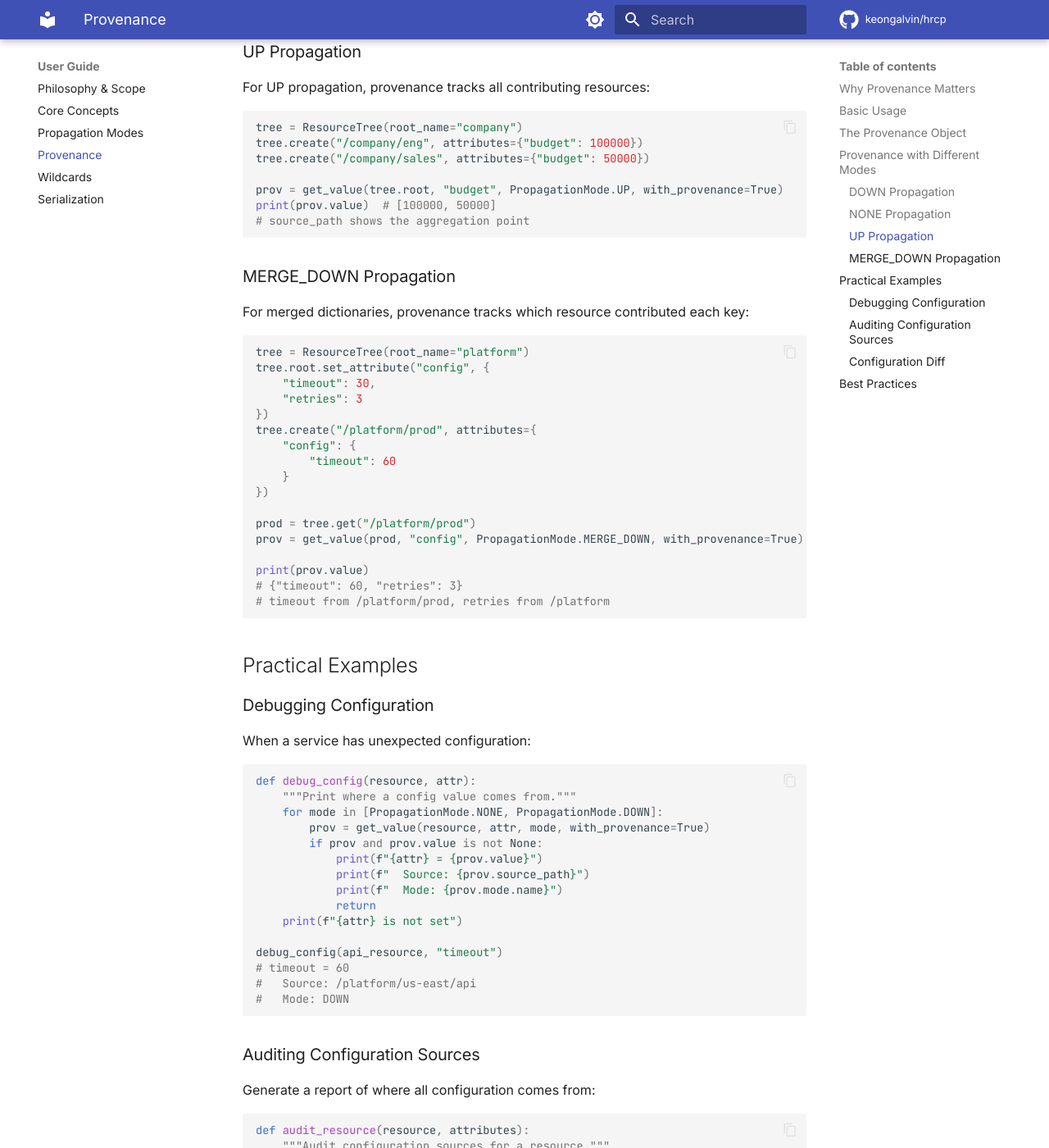
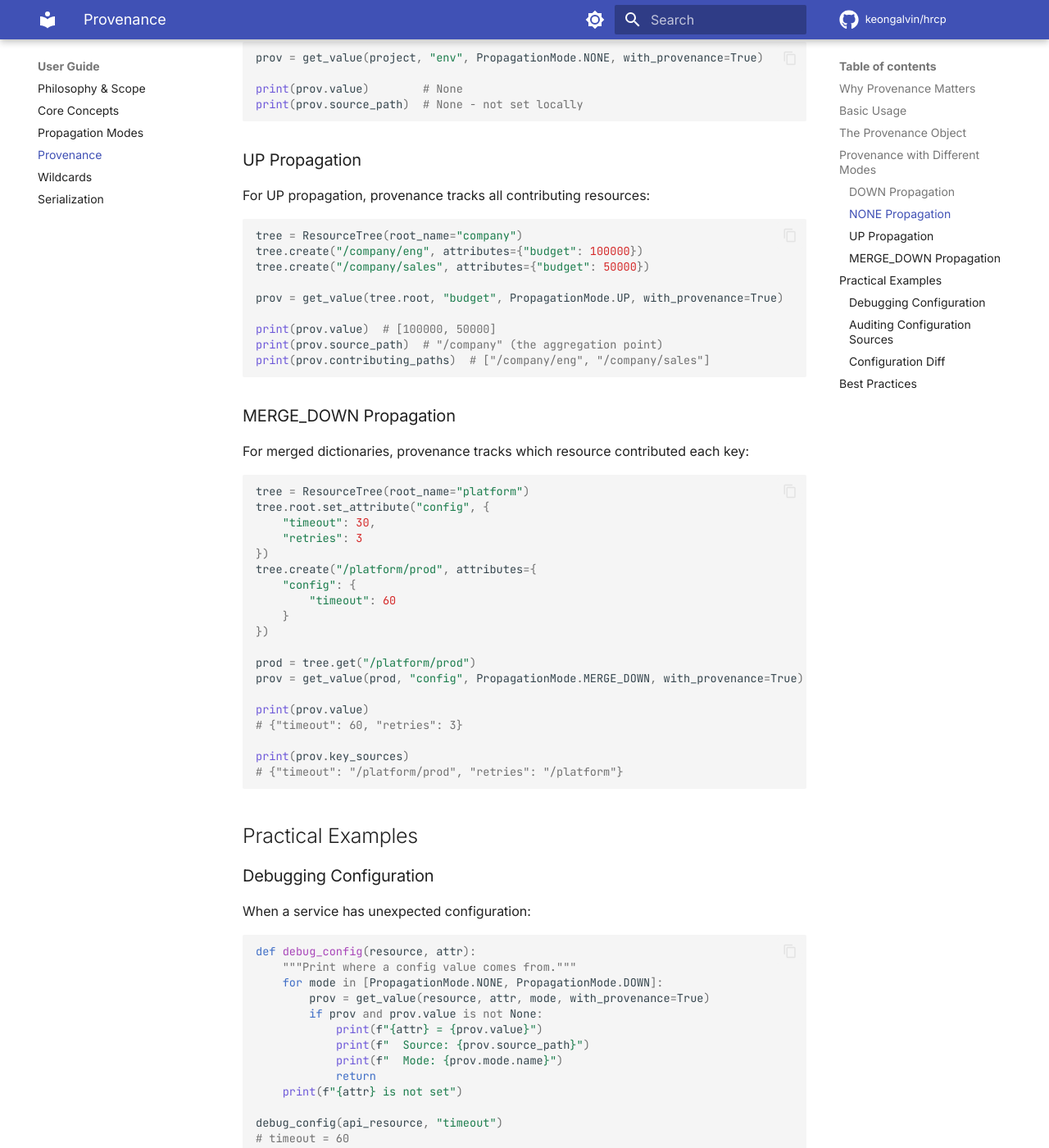
Before and after one commit to keongalvin/hrcp, an MkDocs documentation site: the page built from docs/guide/provenance.md, in a window 1280 px wide and 1400 px high, scrolled down 1917 px. Shown: the whole window at 82% size. Built offline with MkDocs 1.6.1 and Material for MkDocs 9.7.7, drawn with Linux system fonts in a browser that asks for light colours; comment, search, counter and statistics services are not loaded; some of the changed text lies outside the part shown.

Commit message:
docs: add missing Provenance attributes to docs
Update provenance.md to document:
- key_sources attribute (for MERGE_DOWN with dict values)
- contributing_paths attribute (for UP aggregation)

Also update examples to show these attributes in action.

````diff
--- a/docs/guide/provenance.md
+++ b/docs/guide/provenance.md
@@ -43,6 +43,8 @@
 | `value` | The resolved value |
 | `source_path` | Path of the resource that provided the value |
 | `mode` | The propagation mode used to resolve |
+| `key_sources` | For MERGE_DOWN with dict values, maps each key to the path that provided it (uses dot notation for nested keys) |
+| `contributing_paths` | For UP aggregation, lists all resource paths that contributed values |
 
 ## Provenance with Different Modes
 
@@ -84,8 +86,10 @@
 tree.create("/company/sales", attributes={"budget": 50000})
 
 prov = get_value(tree.root, "budget", PropagationMode.UP, with_provenance=True)
+
 print(prov.value)  # [100000, 50000]
-# source_path shows the aggregation point
+print(prov.source_path)  # "/company" (the aggregation point)
+print(prov.contributing_paths)  # ["/company/eng", "/company/sales"]
 ```
 
 ### MERGE_DOWN Propagation
@@ -109,7 +113,9 @@
 
 print(prov.value)
 # {"timeout": 60, "retries": 3}
-# timeout from /platform/prod, retries from /platform
+
+print(prov.key_sources)
+# {"timeout": "/platform/prod", "retries": "/platform"}
 ```
 
 ## Practical Examples
````
